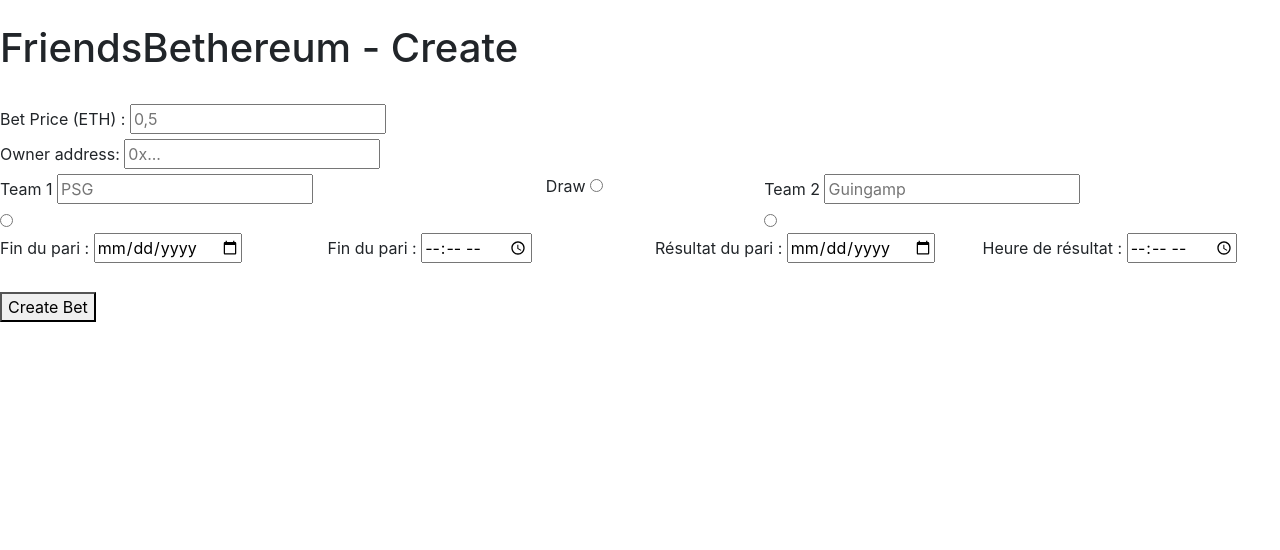
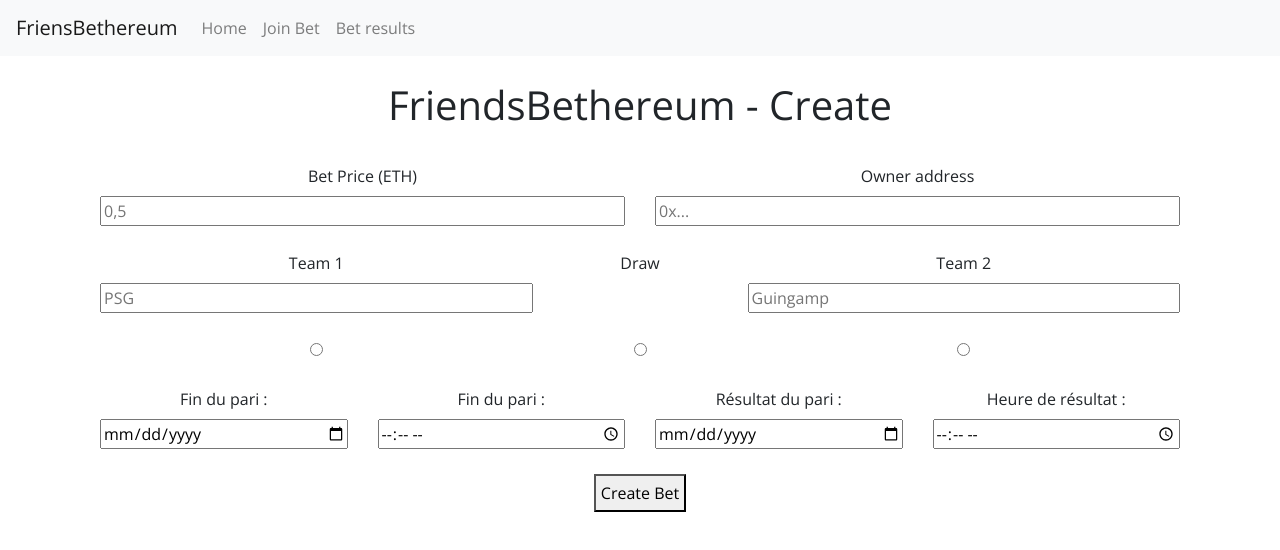
Before and after one commit to charlo06/FriendBethereum, a website: page app/createBet.html in a window 1280 px wide. Drawn offline with nearby package versions, Linux system fonts and the light colour scheme; files whose address does not match are found by name.

Commit message:
MaJ graphique...

```diff
--- a/app/createBet.html
+++ b/app/createBet.html
@@ -4,34 +4,72 @@
   <title>FriendsBethereum - CreateBet</title>
   <link href='https://fonts.googleapis.com/css?family=Open+Sans:400,700' rel='stylesheet' type='text/css'>
   <link rel="stylesheet" href="https://maxcdn.bootstrapcdn.com/bootstrap/4.0.0-beta.2/css/bootstrap.min.css" integrity="sha384-PsH8R72JQ3SOdhVi3uxftmaW6Vc51MKb0q5P2rRUpPvrszuE4W1povHYgTpBfshb" crossorigin="anonymous">
+  <link rel="stylesheet" href="stylesheets/app.css">
   <script src="./app.js"></script>
 </head>
-<body><br>
-<h1>FriendsBethereum - Create</h1>
-<br>
+<body>
+<nav class="navbar navbar-expand-lg navbar-light bg-light">
+  <a class="navbar-brand" href="#">FriensBethereum</a>
+  <button class="navbar-toggler" type="button" data-toggle="collapse" data-target="#navbarSupportedContent" aria-controls="navbarSupportedContent" aria-expanded="false" aria-label="Toggle navigation">
+    <span class="navbar-toggler-icon"></span>
+  </button>
+  <div class="collapse navbar-collapse" id="navbarSupportedContent">
+    <ul class="navbar-nav mr-auto">
+      <li class="nav-item">
+        <a class="nav-link" href="#">Home</a>
+      </li>
+      <li class="nav-item">
+        <a class="nav-link" href="#">Join Bet</a>
+      </li>
+      <li class="nav-item">
+        <a class="nav-link" href="#">Bet results</a>
+      </li>
+    </ul>
+  </div>
+</nav>
+<div class="container">
+  <div class="row text-center">
+    <div class="col-12">
+      <h1 class="center">FriendsBethereum - Create</h1>
+    </div>
+  </div>
   <form>
-  <label for="price">Bet Price (ETH) :</label>
+    <div class="row text-center">
+      <div class="col-6">
+        <label for="price">Bet Price (ETH)</label>
         <input type="number" id="price" required placeholder="0,5"></input>  <br>
-  <label for="ownerAddress">Owner address:</label>
+      </div>
+      <div class="col-6">
+        <label for="ownerAddress">Owner address</label>
         <input type="text" id="address" required  placeholder="0x..."></input>  <br>
-  <div class="row">
+      </div>
+    </div>
+    <div class="row text-center">
       <div class="col-5">
         <label for="team1">Team 1</label>
         <input required type="text" id="team1" placeholder="PSG"></input>  <br>
+      </div>
+      <div class="col-2">
+        Draw
+      </div>
+      <div class="col-5">
+        <label for="team2" >Team 2</label>
+        <input required type="text" id="team2" placeholder="Guingamp"></input>  <br>
+      </div>
+    </div>
+    <div class="row text-center">
+      <div class="col-5">
         <input type="radio" value="team1Win" name="teamWinner" required/>  <br>
       </div>
       <div class="col-2">
-      Draw
         <input required type="radio" value="draw" name="teamWinner"/>  <br>
       </div>
       <div class="col-5">
-      <label for="team2">Team 2</label>
-      <input required type="text" id="team2" placeholder="Guingamp"></input>  <br>
         <input type="radio" value="team2Win" name="teamWinner"/>  <br>
       </div>
     </div>
-  <div class="row">
-    <div class="col-3">
+    <div class="row text-center">
+      <div class="col-3 ">
         <label for="finDuPari">Fin du pari :</label>
         <input required type="date" id="finDuPari"/>
       </div>
@@ -48,9 +86,14 @@
         <input required type="time" id="resultTime"/>
       </div>
     </div>
-  <br />
-  <button id="create" onclick="#" type="submit">Create Bet</button>
+    <div class="row text-center">
+      <div class="col-12">
+        <button id="create" onclick="#" type="submit" class="text-center">Create Bet</button>
+      </div>
+    </div>
   </form>
+</div>
+
 <script src="https://code.jquery.com/jquery-3.2.1.slim.min.js" integrity="sha384-KJ3o2DKtIkvYIK3UENzmM7KCkRr/rE9/Qpg6aAZGJwFDMVNA/GpGFF93hXpG5KkN" crossorigin="anonymous"></script>
 <script src="https://cdnjs.cloudflare.com/ajax/libs/popper.js/1.12.3/umd/popper.min.js" integrity="sha384-vFJXuSJphROIrBnz7yo7oB41mKfc8JzQZiCq4NCceLEaO4IHwicKwpJf9c9IpFgh" crossorigin="anonymous"></script>
 <script src="https://maxcdn.bootstrapcdn.com/bootstrap/4.0.0-beta.2/js/bootstrap.min.js" integrity="sha384-alpBpkh1PFOepccYVYDB4do5UnbKysX5WZXm3XxPqe5iKTfUKjNkCk9SaVuEZflJ" crossorigin="anonymous"></script>
--- a/app/stylesheets/app.css
+++ b/app/stylesheets/app.css
@@ -1,7 +1,4 @@
 body {
-  margin-left: 5%;
-  margin-right: 5%;
-  margin-top: 10%;
   font-family: "Open Sans", sans-serif;
 }
 
@@ -10,7 +7,7 @@ label {
   /*width: 100px;*/
 }
 
-input {
+input[type="text"], input[type="number"], input[type="date"], input[type="time"]{
   width: 100%;
   /*padding: 5px;
   font-size: 16px;*/
@@ -39,14 +36,6 @@ h3 {
   font-size: 24px;
 }
 
-.black {
-  color: black;
+.row {
+  margin: 25px 0;
 }
-
-#balance {
-  color: black;
-}
-
-.hint {
-  color: #666;
-}
```
Also changed, not shown: app/index.html (+39 -7 lines), app/joinBet.html (+37 -8 lines), app/results.html (+28 -2 lines). Lines whose indentation alone changed are shown as unchanged.
